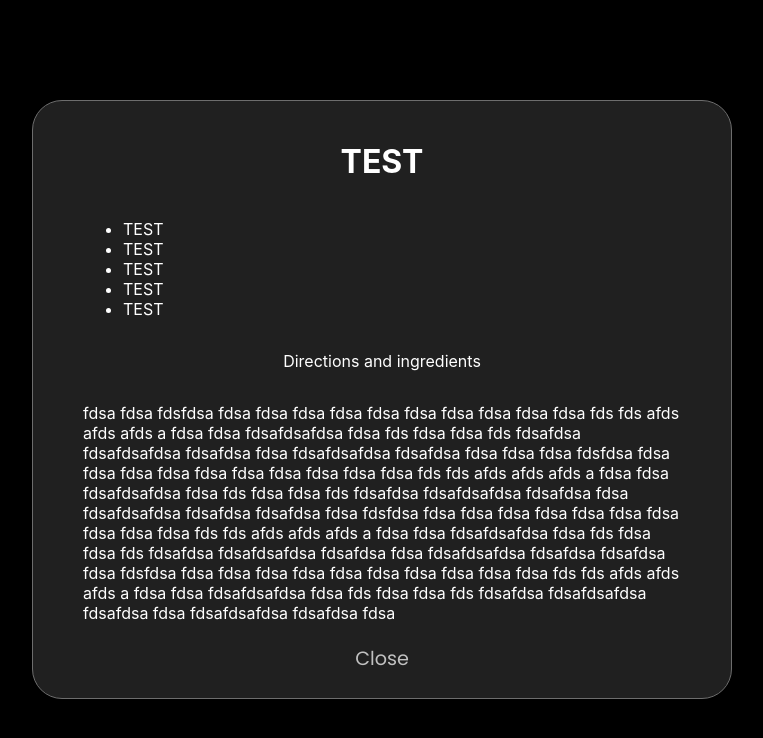
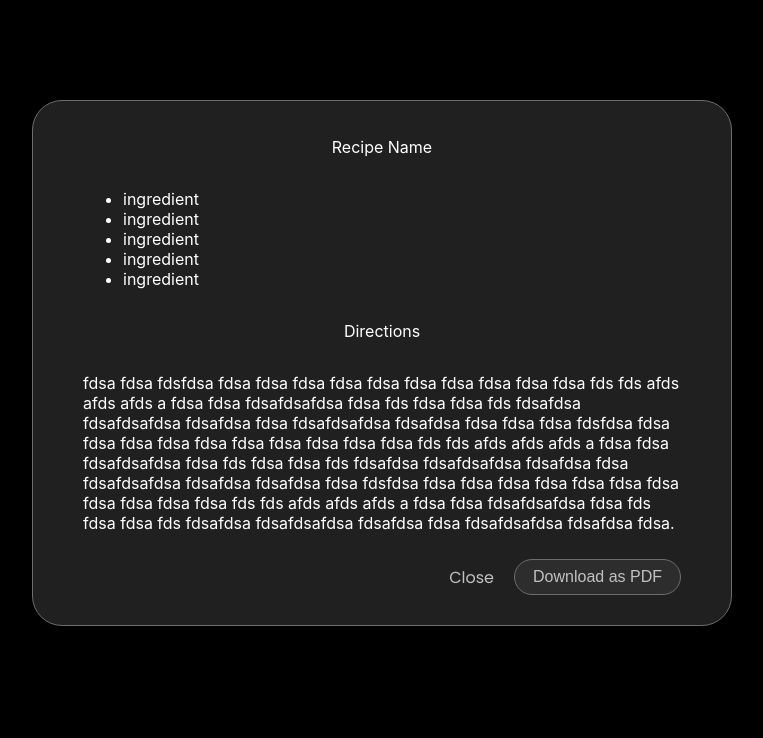
Before and after one commit to leemaiwu/Specializations-Capstone-FoodX, a React (Create React App) app: page /recipe in a window 1280 px wide. Shown: the top 738 px of the page, without its empty margins (258-1021 px from the left). Built offline with nearby package versions, Linux system fonts and the light colour scheme; a web font is replaced by a local one.

Commit message:
Implemented dowloadable recipe card

```diff
--- a/package.json
+++ b/package.json
@@ -6,6 +6,8 @@
     "@testing-library/jest-dom": "^5.16.5",
     "@testing-library/react": "^13.4.0",
     "@testing-library/user-event": "^13.5.0",
+    "jspdf": "^2.5.1",
+    "jspdf-autotable": "^3.5.28",
     "react": "^18.2.0",
     "react-dom": "^18.2.0",
     "react-icons": "^4.8.0",
--- a/src/components/Header.module.css
+++ b/src/components/Header.module.css
@@ -36,7 +36,7 @@
     background: linear-gradient(to bottom, rgb(0, 0, 0), rgb(0, 0, 0), rgb(0, 0, 0), rgb(255, 210, 210));
     border-radius: 50px;
     animation: colorRotation 6s ease-in-out infinite;
-    transition: background 1s ease-in-out;
+    transition: all 1s ease-in-out;
     font-size: 60px;
     margin-left: -8px;
   }
--- a/src/components/Modal.jsx
+++ b/src/components/Modal.jsx
@@ -1,24 +1,72 @@
+import { useRef } from 'react'
 import { Link } from 'react-router-dom'
+import jsPDF from 'jspdf'
+import 'jspdf-autotable'
 import styles from './Modal.module.css'
 
 function Modal() {
 
+  const dialogRef = useRef(null)
+
+  const handleDownload = () => {
+    const dialog = dialogRef.current
+    if (!dialog) return
+
+    const pdf = new jsPDF()
+    pdf.setFontSize(12)
+    pdf.setFont('helvetica', 'normal')
+    pdf.setTextColor(0, 0, 0)
+
+    const elements = dialog.getElementsByTagName('*')
+    let currentY = 20
+    const lines = []
+
+    for (let i = 0; i < elements.length; i++) {
+      const element = elements[i]
+      const tagName = element.tagName.toLowerCase()
+
+      if (tagName === 'p') {
+        const text = element.textContent.trim()
+        if (text !== '') {
+          const wrappedLines = pdf.splitTextToSize(text, 180)
+          lines.push(...wrappedLines)
+        }
+      } else if (tagName === 'ul') {
+        const listItems = element.getElementsByTagName('li')
+        for (let j = 0; j < listItems.length; j++) {
+          const listItem = listItems[j]
+          const listItemText = listItem.textContent.trim()
+          if (listItemText !== '') {
+            lines.push(listItemText)
+          }
+        }
+      }
+    }
+
+    pdf.text(lines, 10, currentY)
+    pdf.save('foodx_recipe.pdf')
+  }
+
   return (
     <>
-            <div className={styles.backdrop}/>
-            <dialog className={styles.recipeCard}>
-                <h1>TEST</h1>
+      <div className={styles.backdrop} />
+      <dialog ref={dialogRef} className={styles.recipeCard}>
+        <p>Recipe Name</p>
         <ul className={styles.ingredients}>
-                    <li>TEST</li>
-                    <li>TEST</li>
-                    <li>TEST</li>
-                    <li>TEST</li>
-                    <li>TEST</li>
+          <li>ingredient</li>
+          <li>ingredient</li>
+          <li>ingredient</li>
+          <li>ingredient</li>
+          <li>ingredient</li>
         </ul>
-                <p>Directions and ingredients</p>
-                <p>fdsa fdsa fdsfdsa fdsa fdsa fdsa fdsa fdsa fdsa fdsa fdsa fdsa fdsa fds fds afds afds afds a fdsa fdsa fdsafdsafdsa fdsa fds fdsa fdsa fds fdsafdsa fdsafdsafdsa fdsafdsa fdsa fdsafdsafdsa fdsafdsa fdsa fdsa fdsa fdsfdsa fdsa fdsa fdsa fdsa fdsa fdsa fdsa fdsa fdsa fdsa fds fds afds afds afds a fdsa fdsa fdsafdsafdsa fdsa fds fdsa fdsa fds fdsafdsa fdsafdsafdsa fdsafdsa fdsa fdsafdsafdsa fdsafdsa fdsafdsa fdsa fdsfdsa fdsa fdsa fdsa fdsa fdsa fdsa fdsa fdsa fdsa fdsa fds fds afds afds afds a fdsa fdsa fdsafdsafdsa fdsa fds fdsa fdsa fds fdsafdsa fdsafdsafdsa fdsafdsa fdsa fdsafdsafdsa fdsafdsa fdsafdsa fdsa fdsfdsa fdsa fdsa fdsa fdsa fdsa fdsa fdsa fdsa fdsa fdsa fds fds afds afds afds a fdsa fdsa fdsafdsafdsa fdsa fds fdsa fdsa fds fdsafdsa fdsafdsafdsa fdsafdsa fdsa fdsafdsafdsa fdsafdsa fdsa
-                </p>
-                <Link to='..' type='button' className={styles.closeBtn} >Close</Link>
+        <p>Directions</p>
+        <p>fdsa fdsa fdsfdsa fdsa fdsa fdsa fdsa fdsa fdsa fdsa fdsa fdsa fdsa fds fds afds afds afds a fdsa fdsa fdsafdsafdsa fdsa fds fdsa fdsa fds fdsafdsa fdsafdsafdsa fdsafdsa fdsa fdsafdsafdsa fdsafdsa fdsa fdsa fdsa fdsfdsa fdsa fdsa fdsa fdsa fdsa fdsa fdsa fdsa fdsa fdsa fds fds afds afds afds a fdsa fdsa fdsafdsafdsa fdsa fds fdsa fdsa fds fdsafdsa fdsafdsafdsa fdsafdsa fdsa fdsafdsafdsa fdsafdsa fdsafdsa fdsa fdsfdsa fdsa fdsa fdsa fdsa fdsa fdsa fdsa fdsa fdsa fdsa fdsa fds fds afds afds afds a fdsa fdsa fdsafdsafdsa fdsa fds fdsa fdsa fds fdsafdsa fdsafdsafdsa fdsafdsa fdsa fdsafdsafdsa fdsafdsa fdsa.</p>
+        <div className={styles.buttons}>
+          <Link to=".." type="button" className={styles.closeBtn}>
+            Close
+          </Link>
+          <button onClick={handleDownload} className={styles.pdfBtn}>Download as PDF</button>
+        </div>
       </dialog>
     </>
   )
--- a/src/components/Modal.module.css
+++ b/src/components/Modal.module.css
@@ -1,9 +1,11 @@
 @import url('https://fonts.googleapis.com/css2?family=Poppins:wght@100;200;300;400;500;600&display=swap');
 
 .backdrop {
-    position: fixed;
+    position: absolute;
     width: 100%;
     height: 100vh;
+    top: 0;
+    left: 0;
     background-color: black;
     z-index: 1;
 }
@@ -33,9 +35,36 @@
     width: 100%;
 }
 
+.buttons {
+    display: flex;
+    justify-content: flex-end;
+    align-items: center;
+    gap: 20px;
+    margin: 10px 0px;
+    /* padding: 0 50px; */
+    width: 100%;
+    font-family: 'Poppins';
+}
+
+.pdfBtn {
+    background-color: transparent;
+    border: 1px solid rgb(109, 109, 109);
+    background-color: rgba(255, 255, 255, 0.057);
+    color: rgb(193, 193, 193);
+    font-size: 1rem;
+    border-radius: 20px;
+    padding: 8px 18px;
+}
+
+.pdfBtn:hover {
+    cursor: pointer;
+    color: rgb(255, 255, 255);
+    background-color: rgba(255, 255, 255, 0.125);
+}
+
 .closeBtn {
     color: rgb(193, 193, 193);
-    font-size: 1.2rem;
+    font-size: 1rem;
     padding: 5px 0px;
     font-family: 'Poppins';
     text-decoration: none;
@@ -44,4 +73,6 @@
 .closeBtn:hover {
     cursor: pointer;
     color: rgb(255, 255, 255);
+    /* text-decoration: underline;
+    text-decoration-color: rgb(109, 109, 109); */
 }
```
Also changed, not shown: src/routes/Recipe.jsx (line endings or trailing spaces), 1 other file (tests, documents, lock files or other folders). Lines whose indentation alone changed are shown as unchanged.
